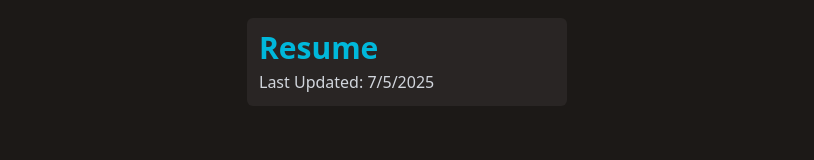
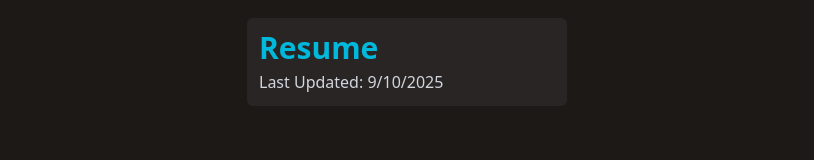
Before and after one commit to Fyrlex/jaren.me, a SvelteKit app: page / in a window 1280 px wide. Shown: the part 1096-1256 px from the top of the page, without its empty margins (233-1047 px from the left). Built offline with nearby package versions, Linux system fonts and the light colour scheme.

Commit message:
fix: resume date

```diff
--- a/src/routes/+page.svelte
+++ b/src/routes/+page.svelte
@@ -63,7 +63,7 @@
   >
     <div class="flex flex-col space-y-1 text-left">
       <h3 class="text-3xl font-semibold text-cyan-500">Resume</h3>
-      <p>Last Updated: 7/5/2025</p>
+      <p>Last Updated: 9/10/2025</p>
     </div>
   </a>
   <div class="my-10 flex flex-row items-center justify-center space-x-5">
```
